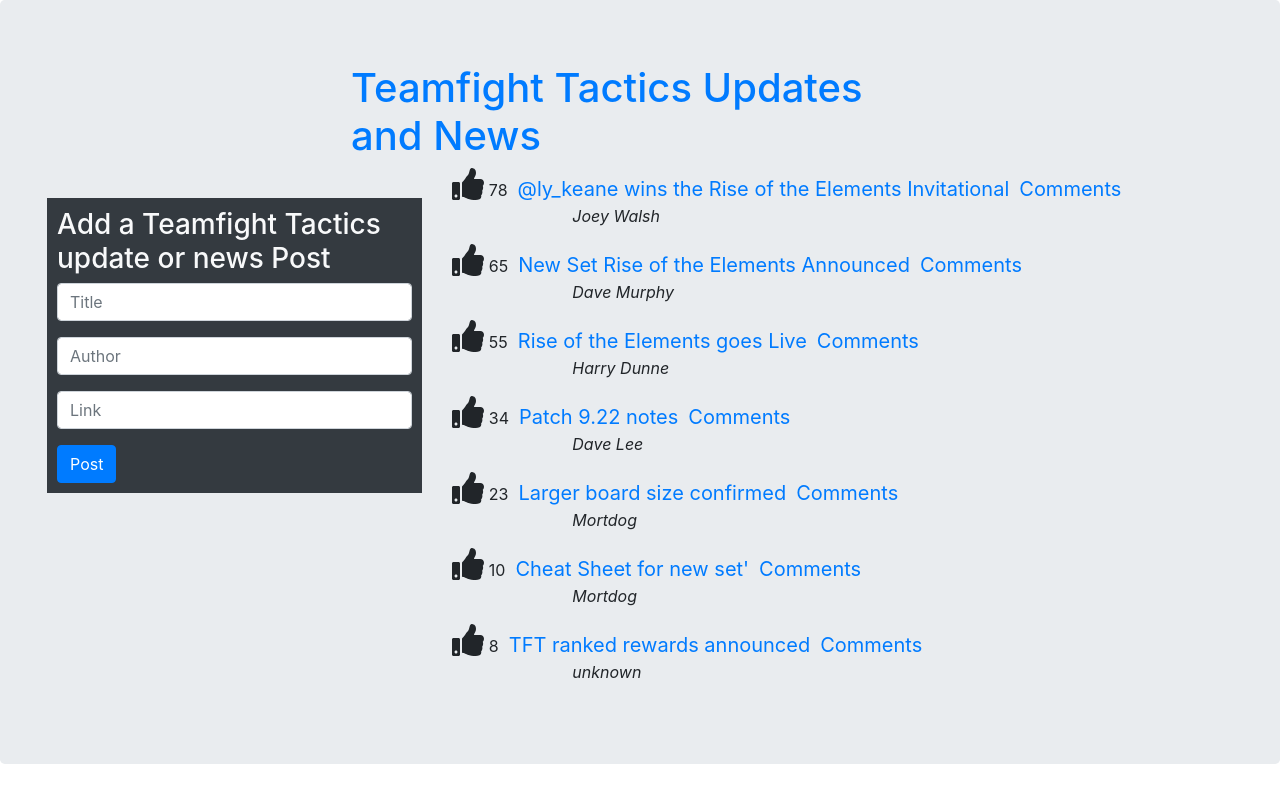
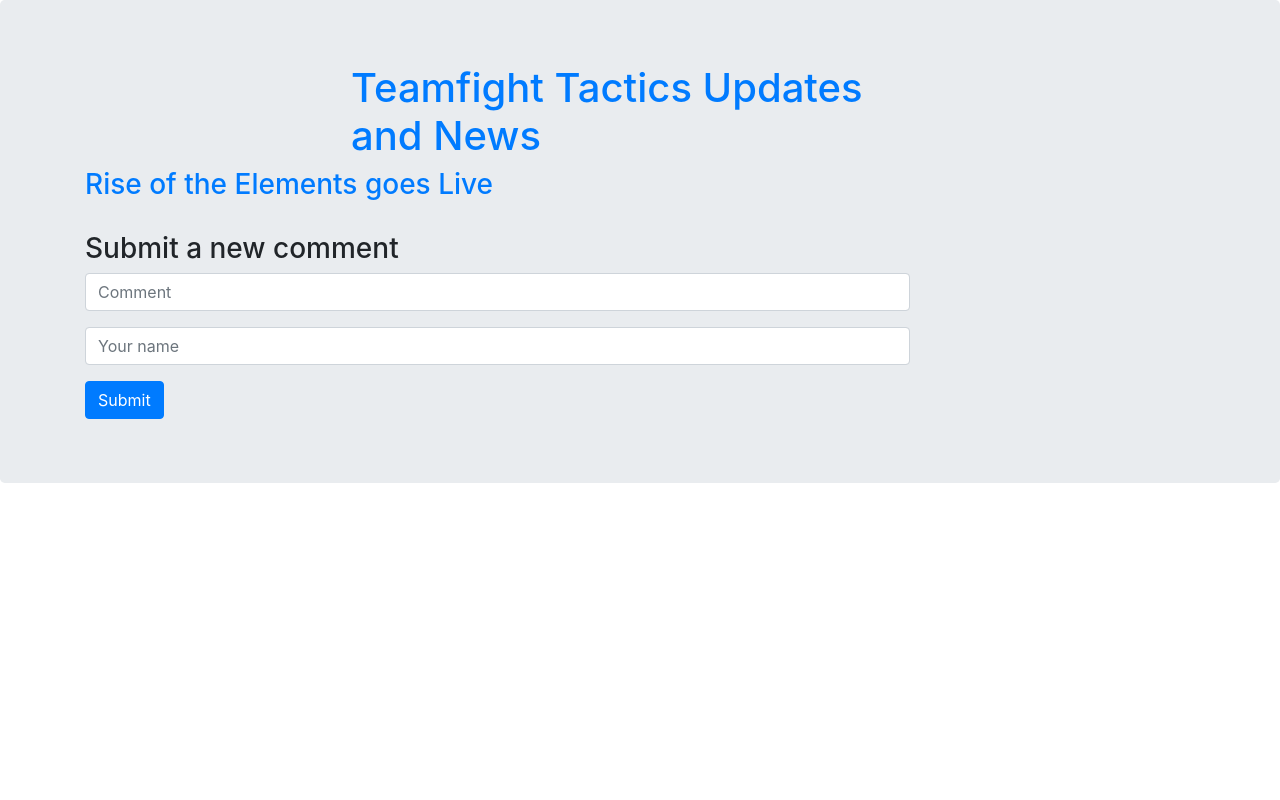
Before and after one commit to NiallMurphyWIT/Assignnment1-Web-App-Dev-2, a React (Create React App) app: page /posts/1 in a window 1280 px wide. Built offline with nearby package versions, Linux system fonts and the light colour scheme.

Commit message:
Comment Page integrated

```diff
--- a/src/App.js
+++ b/src/App.js
@@ -17,21 +17,13 @@
     render() {
         let posts = _.sortBy(api.getAll(), post => -post.upvotes);
         return (
-            <div className="jumbotron">
           <div className="container-fluid">
-            <div className="row">
-                <div className="col-md-6 offset-3">
-                    <h1><a href="/">Teamfight Tactics Updates and News</a></h1>
-                </div>
-            </div>
             <div className="row">
               <div className="col-md-4 ">
                 <Form handleAdd={this.addPostItem} />
               </div>
               <div className="col-md-8">
-                    <PostList posts={posts}
-                      upvoteHandler={this.incrementUpvote} />
-                </div>
+                <PostList posts={posts} upvoteHandler={this.incrementUpvote} />
               </div>
             </div>
           </div>
--- /dev/null
+++ b/src/components/commentPage.js
@@ -0,0 +1,47 @@
+import React, { Component } from 'react';
+import { withRouter } from 'react-router-dom';
+import _ from 'lodash'
+import api from '../dataStore/stubAPI';
+import CommentList from './commentList'
+import Form from './commentForm'
+
+class CommentPage extends Component {
+    addComment = (comment, name) => {
+        let pid =  this.getId()
+        api.addComment(pid,comment ,name );
+        this.setState({});
+    };
+
+    incrementUpvote = (commentId) => {
+        let pid =  this.getId()
+        api.upvoteComment(pid,commentId) ;
+        this.setState({});
+    };
+
+    getId = () => parseInt( this.props.match.params.post_id, 10);
+
+    render() {
+        let pid = this.getId()
+        let post = api.getPost(pid);
+        let line = post.link?
+            <a href={post.link}>{post.title} </a> :
+            <span>{post.title} </span> ;
+        let comments = _.sortBy(post.comments,
+                (comment) => - comment.upvotes
+        );
+        return (
+          <div className="container">
+            <div className="row">
+              <div className="col-md-9 col-md-offset-1">
+                <h3>{line} </h3>
+                <CommentList comments={comments}
+                    upvoteHandler={this.incrementUpvote } />
+                <Form post={post}  addCommentHandler={this.addComment} />
+              </div>
+            </div>
+          </div>
+        )
+    }
+}
+
+export default withRouter(CommentPage);
--- a/src/components/postItem/index.js
+++ b/src/components/postItem/index.js
@@ -2,6 +2,8 @@
 import './postItem.css';
 import "../../fontawesome";
 import { FontAwesomeIcon } from "@fortawesome/react-fontawesome";
+import { Link } from 'react-router-dom';
+
 
 export default class PostItem extends Component {
     handleVote = () =>  this.props.upvoteHandler(this.props.post.id);
@@ -20,7 +22,7 @@
                 <span className="postitem">
                     {line}
                     <span>
-                        <a href="/">Comments</a>
+                        <Link to={`/posts/${this.props.post.id}` }>Comments</Link>
                     </span>
                 </span>
                 <p className="author">{this.props.post.author}</p>
--- a/src/index.js
+++ b/src/index.js
@@ -1,7 +1,31 @@
-import React from 'react';
-import ReactDOM from 'react-dom';
-import './index.css';
-import App from './App';
-import '../node_modules/bootstrap/dist/css/bootstrap.css';
+import React from "react";
+import ReactDOM from "react-dom";
+import { BrowserRouter, Route, Redirect, Switch, Link } from "react-router-dom";
+import "../node_modules/bootstrap/dist/css/bootstrap.css";
+import App from "./App";
+import CommentPage from "./components/commentPage";
 
-ReactDOM.render(<App />, document.getElementById('root'));
+const Router = (props) => {
+  return (
+    <BrowserRouter>
+      <div className="jumbotron">
+        <div className="container-fluid">
+          <div className="row">
+            <div className="col-md-6 offset-3">
+              <h1>
+                <Link to="/">Teamfight Tactics Updates and News</Link>
+              </h1>
+            </div>
+          </div>
+        </div>
+        <Switch>
+          <Route path="/posts/:post_id" component={CommentPage} />
+          <Route exact path="/" component={App} />
+          <Redirect from="*" to="/" />
+        </Switch>
+      </div>
+    </BrowserRouter>
+  );
+};
+
+ReactDOM.render(<Router />, document.getElementById("root"));
```
Lines whose indentation alone changed are shown as unchanged.
